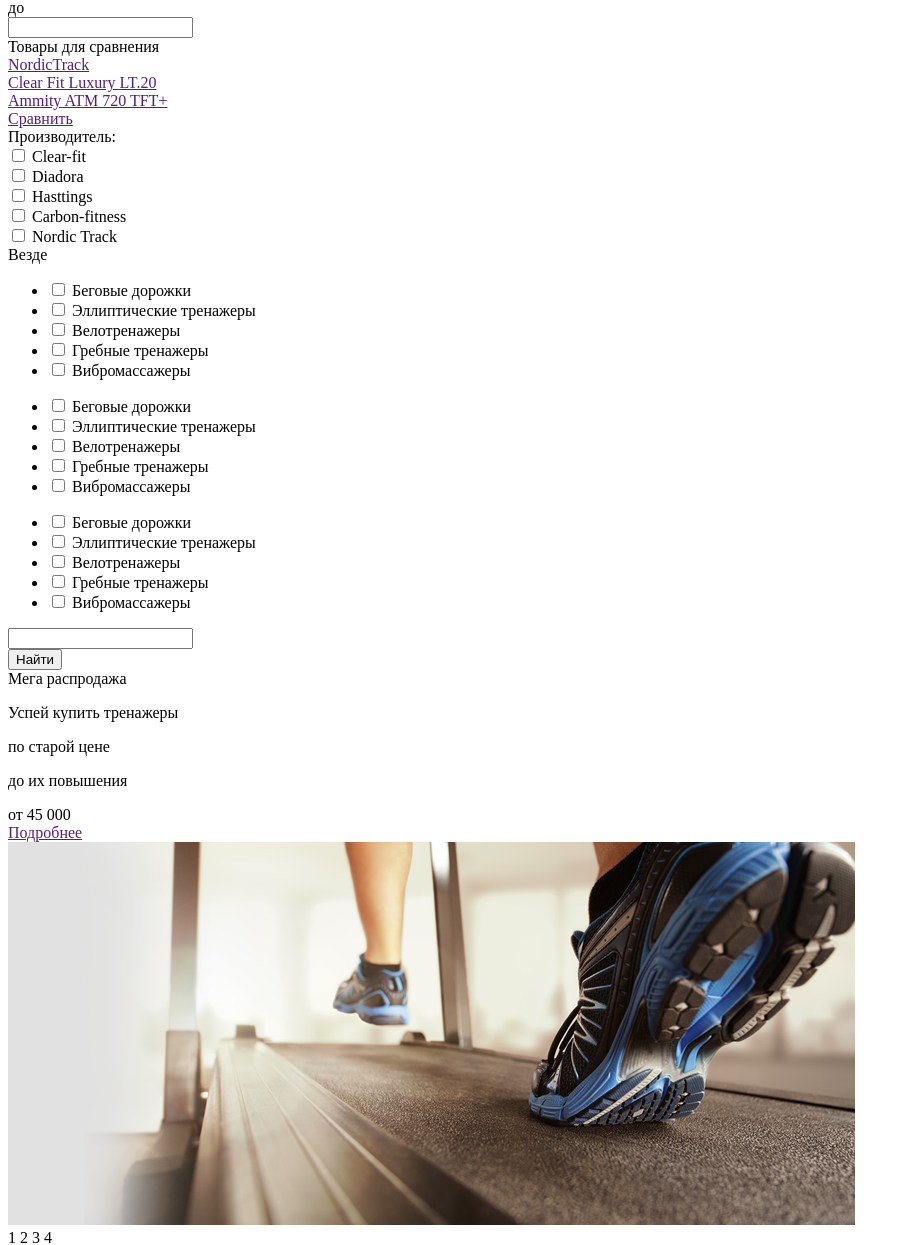
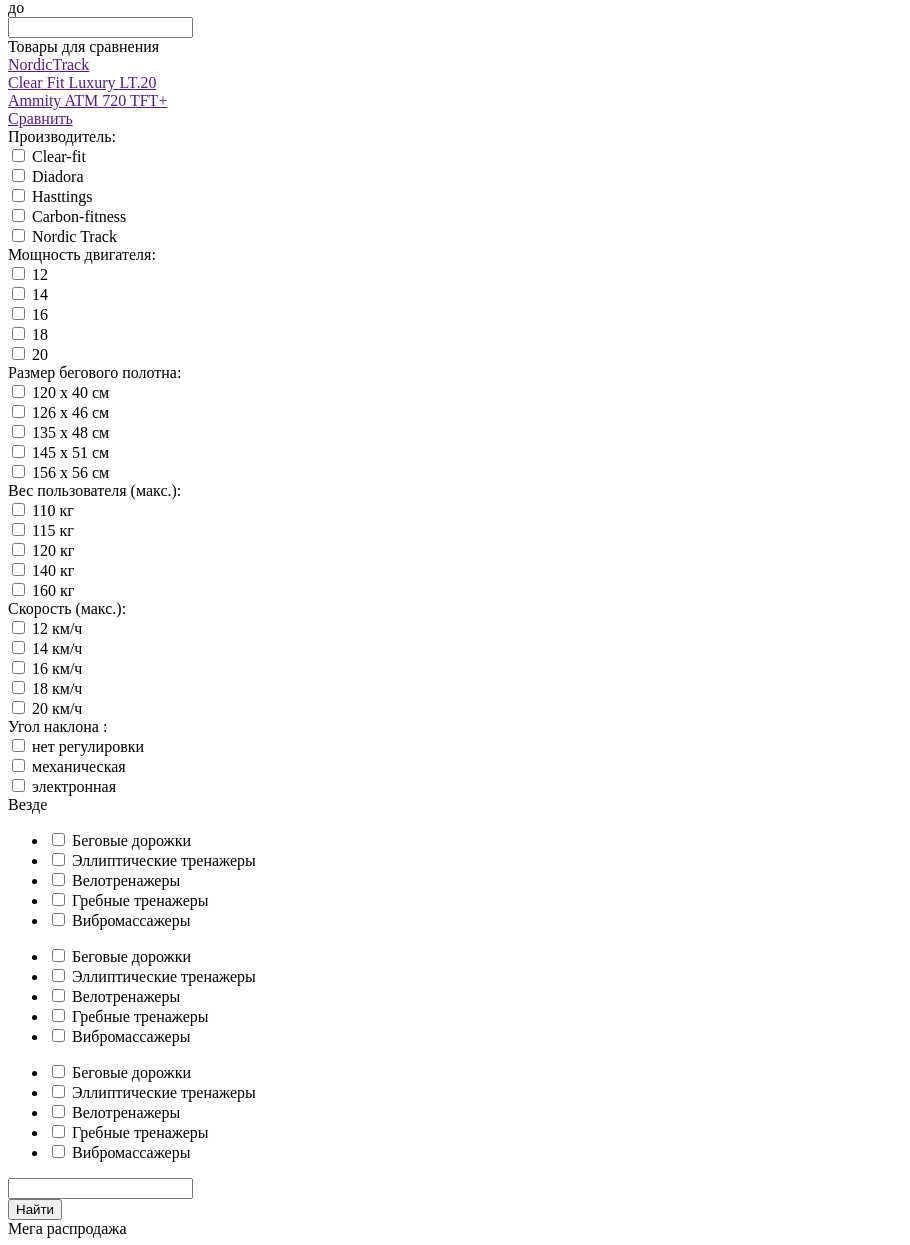
Before and after one commit to NightMareStories/sport-shop, a PHP site: page /catalog.html in a window 1280 px wide. Shown: the part 2662-3907 px from the top of the page, without its empty margins (0-910 px from the left). Run offline with PHP 8.4, Linux system fonts and the light colour scheme.

Commit message:
thirty third day

```diff
--- a/#src/catalog.html
+++ b/#src/catalog.html
@@ -230,7 +230,7 @@
                             <div class="section-filter__title">
                                 Товары для сравнения
                             </div>
-                            <div class="section-filter__body _spollers">
+                            <div class="section-filter__body">
                                 <div class="compare-filter">
                                     <div class="compare-filter__items">
                                         <div class="compare-filter__item">
@@ -253,28 +253,202 @@
                                 </div>
                             </div>
                         </div>
-                        <div class="filter__section section-filter">
+                        <div class="filter__section section-filter _spollers">
                             <div class="section-filter__title _spoller">Производитель:</div>
                             <div class="section-filter__body">
                                 <div class="section-filter__checkbox checkbox">
+                                    <label>
                                         <input type="checkbox" class="checkbox__input">
                                         <span class="checkbox__text"><span>Сlear-fit</span></span>
+                                    </label>
                                 </div>
                                 <div class="section-filter__checkbox checkbox">
+                                    <label>
                                         <input type="checkbox" class="checkbox__input">
                                         <span class="checkbox__text"><span>Diadora</span></span>
+                                    </label>
                                 </div>
                                 <div class="section-filter__checkbox checkbox">
+                                    <label>
                                         <input type="checkbox" class="checkbox__input">
                                         <span class="checkbox__text"><span>Hasttings</span></span>
+                                    </label>
                                 </div>
                                 <div class="section-filter__checkbox checkbox">
+                                    <label>
                                         <input type="checkbox" class="checkbox__input">
                                         <span class="checkbox__text"><span>Carbon-fitness</span></span>
+                                    </label>
                                 </div>
                                 <div class="section-filter__checkbox checkbox">
+                                    <label>
                                         <input type="checkbox" class="checkbox__input">
                                         <span class="checkbox__text"><span>Nordic Track</span></span>
+                                    </label>
+                                </div>
+                            </div>
+                        </div>
+                        <div class="filter__section section-filter _spollers">
+                            <div class="section-filter__title _spoller">Мощность двигателя:</div>
+                            <div class="section-filter__body">
+                                <div class="section-filter__checkbox checkbox">
+                                    <label>
+                                        <input type="checkbox" class="checkbox__input">
+                                        <span class="checkbox__text"><span>12</span></span>
+                                    </label>
+                                </div>
+                                <div class="section-filter__checkbox checkbox">
+                                    <label>
+                                        <input type="checkbox" class="checkbox__input">
+                                        <span class="checkbox__text"><span>14</span></span>
+                                    </label>
+                                </div>
+                                <div class="section-filter__checkbox checkbox">
+                                    <label>
+                                        <input type="checkbox" class="checkbox__input">
+                                        <span class="checkbox__text"><span>16</span></span>
+                                    </label>
+                                </div>
+                                <div class="section-filter__checkbox checkbox">
+                                    <label>
+                                        <input type="checkbox" class="checkbox__input">
+                                        <span class="checkbox__text"><span>18</span></span>
+                                    </label>
+                                </div>
+                                <div class="section-filter__checkbox checkbox">
+                                    <label>
+                                        <input type="checkbox" class="checkbox__input">
+                                        <span class="checkbox__text"><span>20</span></span>
+                                    </label>
+                                </div>
+                            </div>
+                        </div>
+                        <div class="filter__section section-filter _spollers">
+                            <div class="section-filter__title _spoller">Размер бегового полотна:</div>
+                            <div class="section-filter__body">
+                                <div class="section-filter__checkbox checkbox">
+                                    <label>
+                                        <input type="checkbox" class="checkbox__input">
+                                        <span class="checkbox__text"><span>120 x 40 см</span></span>
+                                    </label>
+                                </div>
+                                <div class="section-filter__checkbox checkbox">
+                                    <label>
+                                        <input type="checkbox" class="checkbox__input">
+                                        <span class="checkbox__text"><span>126 x 46 см</span></span>
+                                    </label>
+                                </div>
+                                <div class="section-filter__checkbox checkbox">
+                                    <label>
+                                        <input type="checkbox" class="checkbox__input">
+                                        <span class="checkbox__text"><span>135 x 48 см</span></span>
+                                    </label>
+                                </div>
+                                <div class="section-filter__checkbox checkbox">
+                                    <label>
+                                        <input type="checkbox" class="checkbox__input">
+                                        <span class="checkbox__text"><span>145 x 51 см</span></span>
+                                    </label>
+                                </div>
+                                <div class="section-filter__checkbox checkbox">
+                                    <label>
+                                        <input type="checkbox" class="checkbox__input">
+                                        <span class="checkbox__text"><span>156 x 56 см</span></span>
+                                    </label>
+                                </div>
+                            </div>
+                        </div>
+                        <div class="filter__section section-filter _spollers">
+                            <div class="section-filter__title _spoller">Вес пользователя (макс.):</div>
+                            <div class="section-filter__body">
+                                <div class="section-filter__checkbox checkbox">
+                                    <label>
+                                        <input type="checkbox" class="checkbox__input">
+                                        <span class="checkbox__text"><span>110 кг</span></span>
+                                    </label>
+                                </div>
+                                <div class="section-filter__checkbox checkbox">
+                                    <label>
+                                        <input type="checkbox" class="checkbox__input">
+                                        <span class="checkbox__text"><span>115 кг</span></span>
+                                    </label>
+                                </div>
+                                <div class="section-filter__checkbox checkbox">
+                                    <label>
+                                        <input type="checkbox" class="checkbox__input">
+                                        <span class="checkbox__text"><span>120 кг</span></span>
+                                    </label>
+                                </div>
+                                <div class="section-filter__checkbox checkbox">
+                                    <label>
+                                        <input type="checkbox" class="checkbox__input">
+                                        <span class="checkbox__text"><span>140 кг</span></span>
+                                    </label>
+                                </div>
+                                <div class="section-filter__checkbox checkbox">
+                                    <label>
+                                        <input type="checkbox" class="checkbox__input">
+                                        <span class="checkbox__text"><span>160 кг</span></span>
+                                    </label>
+                                </div>
+                            </div>
+                        </div>
+                        <div class="filter__section section-filter _spollers">
+                            <div class="section-filter__title _spoller">Скорость (макс.):</div>
+                            <div class="section-filter__body">
+                                <div class="section-filter__checkbox checkbox">
+                                    <label>
+                                        <input type="checkbox" class="checkbox__input">
+                                        <span class="checkbox__text"><span>12 км/ч</span></span>
+                                    </label>
+                                </div>
+                                <div class="section-filter__checkbox checkbox">
+                                    <label>
+                                        <input type="checkbox" class="checkbox__input">
+                                        <span class="checkbox__text"><span>14 км/ч</span></span>
+                                    </label>
+                                </div>
+                                <div class="section-filter__checkbox checkbox">
+                                    <label>
+                                        <input type="checkbox" class="checkbox__input">
+                                        <span class="checkbox__text"><span>16 км/ч</span></span>
+                                    </label>
+                                </div>
+                                <div class="section-filter__checkbox checkbox">
+                                    <label>
+                                        <input type="checkbox" class="checkbox__input">
+                                        <span class="checkbox__text"><span>18 км/ч</span></span>
+                                    </label>
+                                </div>
+                                <div class="section-filter__checkbox checkbox">
+                                    <label>
+                                        <input type="checkbox" class="checkbox__input">
+                                        <span class="checkbox__text"><span>20 км/ч</span></span>
+                                    </label>
+                                </div>
+                            </div>
+                        </div>
+                        <div class="filter__section section-filter">
+                            <div class="section-filter__title">Угол наклона :</div>
+                            <div class="section-filter__body">
+                                <div class="section-filter__checkbox checkbox">
+                                    <label>
+                                        <input type="checkbox" class="checkbox__input">
+                                        <span class="checkbox__text"><span>нет регулировки</span></span>
+                                    </label>
+                                </div>
+                                <div class="section-filter__checkbox checkbox">
+                                    <label>
+                                        <input type="checkbox" class="checkbox__input">
+                                        <span class="checkbox__text"><span>механическая</span></span>
+                                    </label>
+                                </div>
+                                <div class="section-filter__checkbox checkbox">
+                                    <label>
+                                        <input type="checkbox" class="checkbox__input">
+                                        <span class="checkbox__text"><span>электронная</span></span>
+                                    </label>
+                                </div>
                             </div>
                         </div>
                     </div>
```
Also changed, not shown: #src/js/main.js (+15 -0 lines), #src/scss/main.scss (+74 -70 lines), Sport-shop/catalog.html (+176 -2 lines), Sport-shop/css/style.css (+91 -88 lines), Sport-shop/js/script.js (+15 -1 lines), Sport-shop/css/style.min.css, Sport-shop/js/script.min.js. Lines whose indentation alone changed are shown as unchanged.
